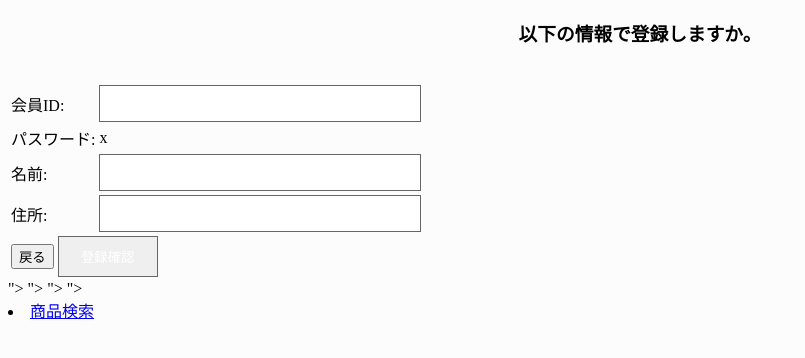
After one commit to kyosei310/EC-system, a Django app: template account/templates/account/registerUserConfirm.html in a window 1280 px wide. The commit adds this page. Shown: the top 358 px of the page, without its empty margins (0-805 px from the left). Run offline with Django 5.2, Linux system fonts and the light colour scheme; tables that the repository leaves empty hold one stand-in row (values such as "Sample post"); the template is opened without the code that fills it: values that come from a table or form of the project are taken from there, most other values are stand-ins (such as "Sample title", 1, 10 or a date in 2020).

Commit message:
create userRegisterConfirm page

```diff
--- a/account/forms.py
+++ b/account/forms.py
@@ -24,3 +24,10 @@ class RegisterForm(forms.Form):
             raise forms.ValidationError("パスワードが一致しません")
 
         return cleaned_data
+
+
+class RegisterConfirmForm(forms.Form):
+    user_id = forms.CharField(label= "会員ID", max_length=128)
+    password = forms.CharField(label="パスワード", max_length=256, widget=forms.PasswordInput(render_value=False))
+    name = forms.CharField(label= "ユーザー名", max_length=128)
+    address = forms.CharField(label= "住所", max_length=256)
--- a/account/templates/account/register.html
+++ b/account/templates/account/registerUser.html
@@ -17,7 +17,7 @@
 	<table>
 		{{register_form.as_table}}
 		<tr>
-			<td colspan="2"><input type="submit" value="会員登録"></td>
+			<td colspan="2"><input type="submit" value="登録確認"></td>
 		</tr>
 	</table>
 	{% if message %}
--- /dev/null
+++ b/account/templates/account/registerUserConfirm.html
@@ -0,0 +1,50 @@
+{% load static %}
+<!DOCTYPE html>
+<html>
+
+<head>
+    <meta http-equiv="Content-Type" content="text/html; charset=UTF-8" />
+    <title>会員登録の確認</title>
+    <link rel="stylesheet" type="text/css" href="{% static 'account/css/style.css' %}" />
+</head>
+
+<body>
+	<h3>以下の情報で登録しますか。</h3>
+	<br />
+
+	<form action="/account/registerCommit/" method="post">
+		{% csrf_token %}
+		<table>
+			<tr>
+				<td>会員ID: </td>
+				<td>{{ register_form.user_id }}</td>
+			</tr>
+			<tr>
+				<td>パスワード: </td>
+				<td>{{ masked_password }}</td>
+			</tr>
+			<tr>
+				<td>名前: </td>
+				<td>{{ register_form.name }}</td>
+			</tr>
+			<tr>
+				<td>住所: </td>
+				<td>{{ register_form.address }}</td>
+			</tr>
+			<tr>
+				<td colspan="2"><button type="button" onclick="location.href='/account/register/'">戻る</button> <input type="submit" value="登録確認"></td>
+
+			</tr>
+		</table>
+
+		<input type="hidden" name="user_id" value="{{ register_form.user_id }}">
+		<input type="hidden" name="password" value="{{ register_form.password }}">
+		<input type="hidden" name="name" value="{{ register_form.name }}">
+		<input type="hidden" name="address" value="{{ register_form.address }}">
+	</form>
+
+<li><a href="/account/register/">商品検索</a></li>
+
+</body>
+
+</html>
--- a/account/urls.py
+++ b/account/urls.py
@@ -7,5 +7,6 @@ urlpatterns = [
     #path("/", views.),
     path("login/", views.login),
     path("logout/", views.logout),
-    path("register/", views.register)
+    path("register/", views.register),
+    path("registerCommit/", views.register_commit),
 ]
```
Also changed, not shown: account/views.py (+22 -3 lines), account/templates/account/registerUserCommit.html (renamed from account/templates/account/user_create_commit.html).
